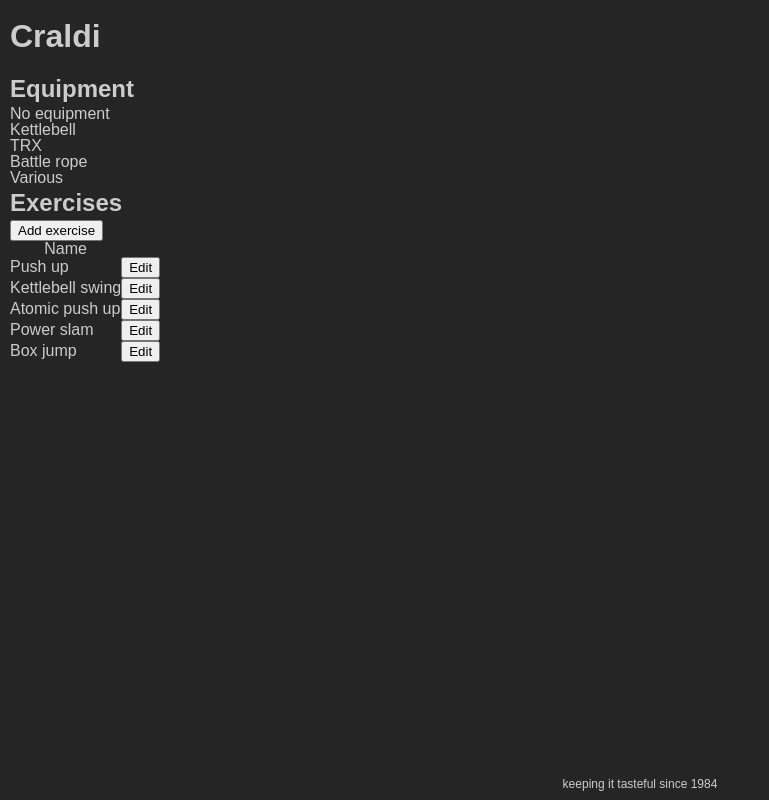
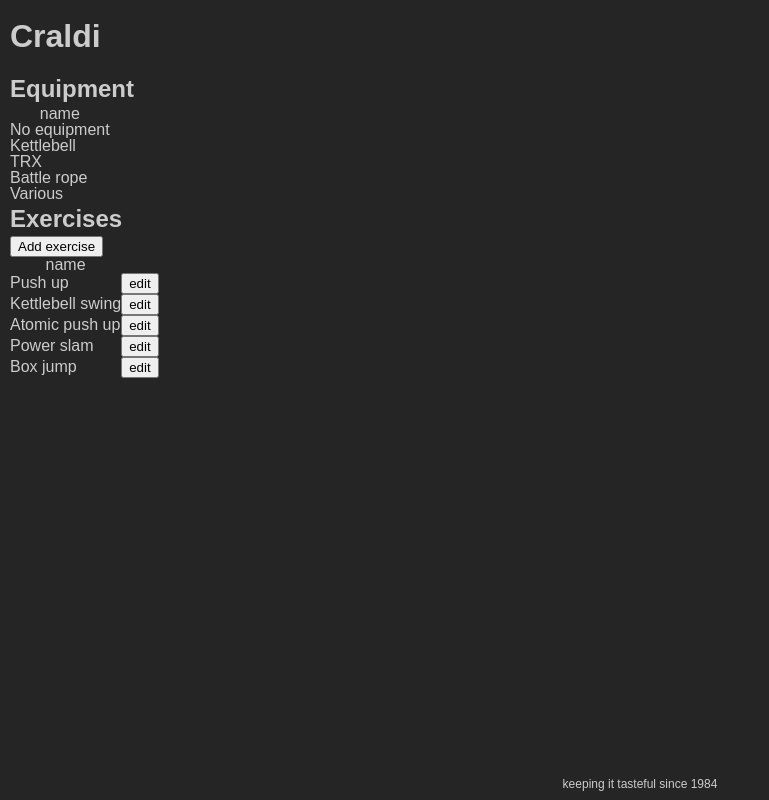
Before and after one commit to bartw/craldi, a React app: page / in a window 1280 px wide. Shown: the whole page, without its empty margins (0-769 px from the left). Built offline with nearby package versions, Linux system fonts and the light colour scheme.

Commit message:
create generic table

```diff
--- a/src/equipment/index.tsx
+++ b/src/equipment/index.tsx
@@ -2,15 +2,12 @@ import * as React from "react";
 import mockData from "./mockData";
 import Equipment from "./Equipment";
 import SubTitle from "../shared/SubTitle";
-
-const equipment = mockData.map(({ id, name }: Equipment) => (
-  <li key={id}>{name}</li>
-));
+import Table from "../shared/table";
 
 const EquipmentList = () => (
   <div>
     <SubTitle>Equipment</SubTitle>
-    <ul>{equipment}</ul>
+    <Table items={mockData} keys={["name"]} />
   </div>
 );
 
--- a/src/exercises/Form.tsx
+++ b/src/exercises/Form.tsx
@@ -1,5 +1,5 @@
-import React, { FormEvent } from "react";
-import {Form, SubmitButton, TextInput} from "../shared/form";
+import React from "react";
+import { Form, SubmitButton, TextInput } from "../shared/form";
 
 interface Props {
   name: string;
--- a/src/exercises/Table.tsx
+++ /dev/null
@@ -1,25 +0,0 @@
-import React from "react";
-import Exercise from "./Exercise";
-import TableRow from "./TableRow";
-
-  interface Props {
-    exercises: Exercise[];
-    onEdit: (exercise: Exercise) => void;
-  }
-
-  const Table = ({ exercises, onEdit }: Props) => {
-    const rows = exercises.map(exercise => (
-      <TableRow key={exercise.id} exercise={exercise} onEdit={onEdit} />
-    ));
-    return (
-      <table>
-        <thead>
-          <th>Name</th>
-          <th />
-        </thead>
-        <tbody>{rows}</tbody>
-      </table>
-    );
-  };
-
-  export default Table;
--- a/src/exercises/TableRow.tsx
+++ /dev/null
@@ -1,19 +0,0 @@
-import React from "react";
-import Exercise from "./Exercise";
-import Button from "../shared/Button";
-
-interface Props {
-    exercise: Exercise;
-    onEdit: (exercise: Exercise) => void;
-  }
-
-  const TableRow = ({ exercise, onEdit }: Props) => (
-    <tr>
-      <td>{exercise.name}</td>
-      <td>
-        <Button onClick={() => onEdit(exercise)}>Edit</Button>
-      </td>
-    </tr>
-  );
-
-  export default TableRow;
--- a/src/exercises/index.tsx
+++ b/src/exercises/index.tsx
@@ -5,7 +5,7 @@ import SubTitle from "../shared/SubTitle";
 import Button from "../shared/Button";
 import Modal from "../shared/Modal";
 import Form from "./Form";
-import Table from "./Table";
+import Table from "../shared/table";
 
 interface Props {}
 
@@ -61,7 +61,11 @@ export default class Exercises extends Component<Props, State> {
         <Button onClick={() => this.showForm(Exercise.new())}>
           Add exercise
         </Button>
-        <Table exercises={this.state.exercises} onEdit={this.showForm} />
+        <Table
+          items={this.state.exercises}
+          keys={["name"]}
+          actions={[{ action: this.showForm, label: "edit" }]}
+        />
         {this.state.showForm && (
           <Modal onClose={this.hideForm}>
             <Form
--- /dev/null
+++ b/src/shared/table/Action.tsx
@@ -0,0 +1,4 @@
+export default interface Action<T> {
+  action: (item: T) => void;
+  label: string;
+}
--- /dev/null
+++ b/src/shared/table/ActionsCell.tsx
@@ -0,0 +1,19 @@
+import React from "react";
+import Button from "../Button";
+import Action from "./Action";
+
+interface Props<T> {
+  item: T;
+  actions: Action<T>[];
+}
+
+const ActionsCell = <T extends Object>({ item, actions }: Props<T>) => {
+  const buttons = actions.map(({ action, label }, index) => (
+    <Button key={index} onClick={() => action(item)}>
+      {label}
+    </Button>
+  ));
+  return <td>{buttons}</td>;
+};
+
+export default ActionsCell;
--- /dev/null
+++ b/src/shared/table/Row.tsx
@@ -0,0 +1,27 @@
+import React, { ReactText } from "react";
+import Action from "./Action";
+import ActionsCell from "./ActionsCell";
+
+interface Props<T, K> {
+  item: T;
+  keys: K[];
+  actions: Action<T>[];
+}
+
+const Row = <T extends Object, K extends keyof T>({
+  item,
+  keys,
+  actions
+}: Props<T, K>) => {
+  const cells = keys.map((key: K) => (
+    <td key={key as ReactText}>{item[key]}</td>
+  ));
+  return (
+    <tr>
+      {cells}
+      {actions && <ActionsCell item={item} actions={actions} />}
+    </tr>
+  );
+};
+
+export default Row;
--- /dev/null
+++ b/src/shared/table/index.tsx
@@ -0,0 +1,37 @@
+import React, { ReactText } from "react";
+import Row from "./Row";
+import Action from "./Action";
+
+interface Item {
+  id: string | number;
+}
+
+interface GenericProps<T, K> {
+  items: T[];
+  keys: K[];
+  actions?: Action<T>[];
+}
+
+const Table = <T extends Item, K extends keyof T>({
+  items,
+  keys,
+  actions
+}: GenericProps<T, K>) => {
+  const headers = keys.map(key => <th key={key as ReactText}>{key}</th>);
+  const rows = items.map(item => (
+    <Row key={item.id} item={item} keys={keys} actions={actions} />
+  ));
+  return (
+    <table>
+      <thead>
+        <tr>
+          {headers}
+          {actions && <th />}
+        </tr>
+      </thead>
+      <tbody>{rows}</tbody>
+    </table>
+  );
+};
+
+export default Table;
```
